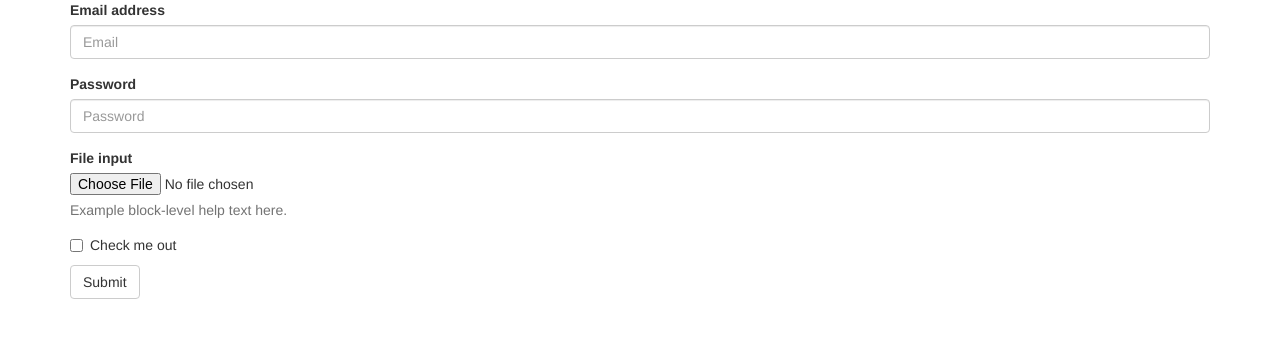
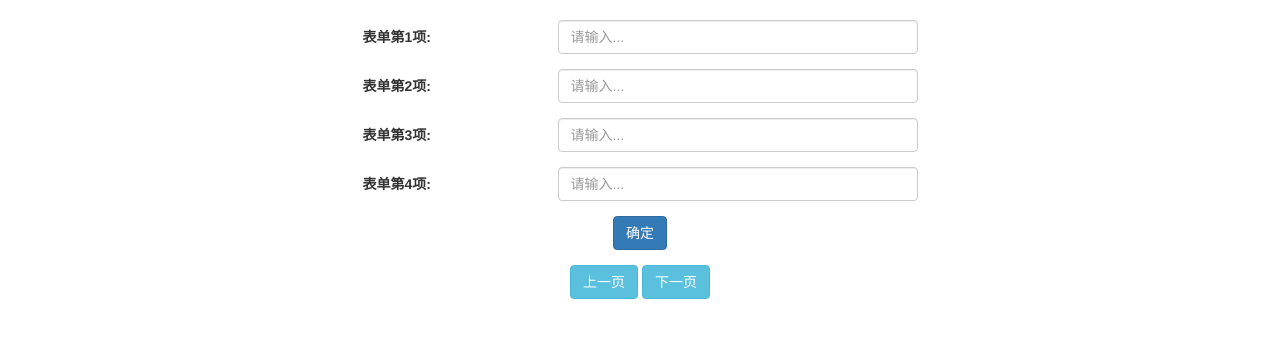
Before and after one commit to PmcFizz/AutoWirteView, a website: page view/index.html in a window 1280 px wide. Drawn offline with Linux system fonts and the light colour scheme.

Commit message:
写一点点

```diff
--- /dev/null
+++ b/lib/index.css
@@ -0,0 +1,9 @@
+body,html{
+  /* background-color: #678898; */
+}
+.container{
+  margin-top:20px;
+}
+.col-sm-2.control-label.text-left{
+  text-align: left
+}
--- a/view/index.html
+++ b/view/index.html
@@ -7,31 +7,52 @@
         content="width=device-width, initial-scale=1.0, minimum-scale=1.0, maximum-scale=1.0, user-scalable=no">
     <title>目录</title>
     <link href="./../lib/bootstrap/css/bootstrap.min.css" rel="stylesheet" />
+    <link href="./../lib/index.css" rel="stylesheet" />
 </head>
 
 <body>
     <div class="container">
-        <form>
+        <form class="form-horizontal" style="margin:0 auto">
             <div class="form-group">
-                <label for="exampleInputEmail1">Email address</label>
-                <input type="email" class="form-control" id="exampleInputEmail1" placeholder="Email">
+              <label for="input1" class="col-sm-2 col-sm-offset-3 control-label text-left">表单第1项:</label>
+              <div class="col-sm-4">
+                <input type="text" class="form-control" id="input1" placeholder="请输入...">
+              </div>
             </div>
             <div class="form-group">
-                <label for="exampleInputPassword1">Password</label>
-                <input type="password" class="form-control" id="exampleInputPassword1" placeholder="Password">
+                <label for="input2" class="col-sm-2 col-sm-offset-3 control-label text-left">表单第2项:</label>
+                <div class="col-sm-4">
+                    <input type="text" class="form-control" id="input2" placeholder="请输入...">
+                </div>
             </div>
             <div class="form-group">
-                <label for="exampleInputFile">File input</label>
-                <input type="file" id="exampleInputFile">
-                <p class="help-block">Example block-level help text here.</p>
+                <label for="input3" class="col-sm-2 col-sm-offset-3 control-label text-left">表单第3项:</label>
+                <div class="col-sm-4">
+                    <input type="text" class="form-control" id="input3" placeholder="请输入...">
+                </div>
             </div>
-            <div class="checkbox">
-                <label>
-                    <input type="checkbox"> Check me out
-                </label>
+            <div class="form-group">
+                <label for="input4" class="col-sm-2 col-sm-offset-3 control-label text-left">表单第4项:</label>
+                <div class="col-sm-4">
+                    <input type="text" class="form-control" id="input4" placeholder="请输入...">
+                </div>
             </div>
-            <button type="submit" class="btn btn-default">Submit</button>
-        </form>
+
+            <div class="form-group">
+              <div class="col-sm-12 text-center">
+                <button type="submit" class="btn btn-primary">确定</button>
+              </div>
+            </div>
+
+            <div class="form-group">
+                <div class="col-sm-12 text-center">
+                    <button type="submit" class="btn btn-info">上一页</button>
+                    <button type="submit" class="btn btn-info">下一页</button>
+                </div>
+            </div>
+
+
+          </form>
 
     </div>
 
```
